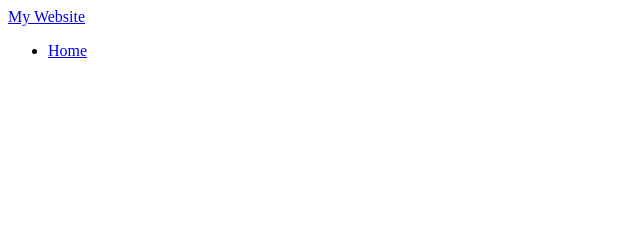
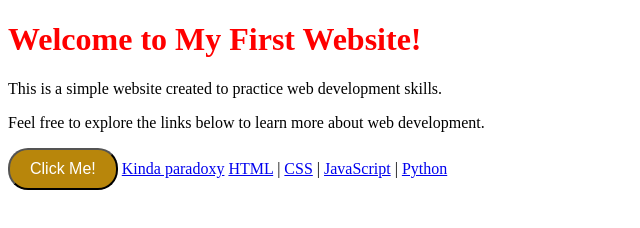
Before and after one commit to GGlencoe/WebDevPractice, a plain HTML site: page index.html in a window 1280 px wide. Shown: the whole page, without its empty margins (0-640 px from the left). Drawn offline with Linux system fonts and the light colour scheme.

Commit message:
Button Class/Element/ID styling practice

```diff
--- a/index.html
+++ b/index.html
@@ -6,21 +6,16 @@
     <title>First Website!</title>
     <link rel="stylesheet" href="styles.css">
 </head>
+
 <body>
-    <nav class="navbar">
-        <div class="navbar__container">
-            <a href="/" id="navbar__logo">My Website</a>
-            <div class="navbar__toggle" id="mobile-menu">
-                <span class="bar"></span>
-                <span class="bar"></span>
-                <span class="bar"></span>
-            </div>
-            <ul class="navbar__menu">
-                <li class="navbar__item">
-                    <a href="/" class="navbar__links">Home</a>
-                </li>
-            </ul>
-        </div>
-    </nav>
+    <h1>Welcome to My First Website!</h1>
+    <p>This is a simple website created to practice web development skills.</p>
+    <p>Feel free to explore the links below to learn more about web development.</p>
+    <button onclick="alert('You now have malware gimme your money')" class = "buttons" id="ClickMeButton">Click Me!</button>
+    <a href="https://github.com/GGlencoe/WebDevPractice" target="_blank">Kinda paradoxy</a>
+    <a href="/html/">HTML</a> |
+    <a href="/css/">CSS</a> |
+    <a href="/js/">JavaScript</a> |
+    <a href="/python/">Python</a>
 </body>
 </html>
--- a/styles.css
+++ b/styles.css
@@ -1,3 +1,34 @@
 h1 {
     color: red;
 }
+
+#ClickMeButton {
+    background-color: darkgoldenrod;
+    color: white;
+    border-radius: 20px;
+    padding: 10px 20px;
+    text-decoration: none;
+    font-size: 16px;
+}
+.buttons {
+    background-color: blue;
+    color: white;
+    border-radius: 20px;
+    padding: 10px 20px;
+    text-decoration: none;
+    font-size: 16px;
+}
+
+
+
+.buttons:hover {
+    background-color: darkblue;
+    color: lightgray;
+    cursor: pointer;
+
+}
+
+.buttons:active {
+    background-color: navy;
+    color: white;
+}
```
